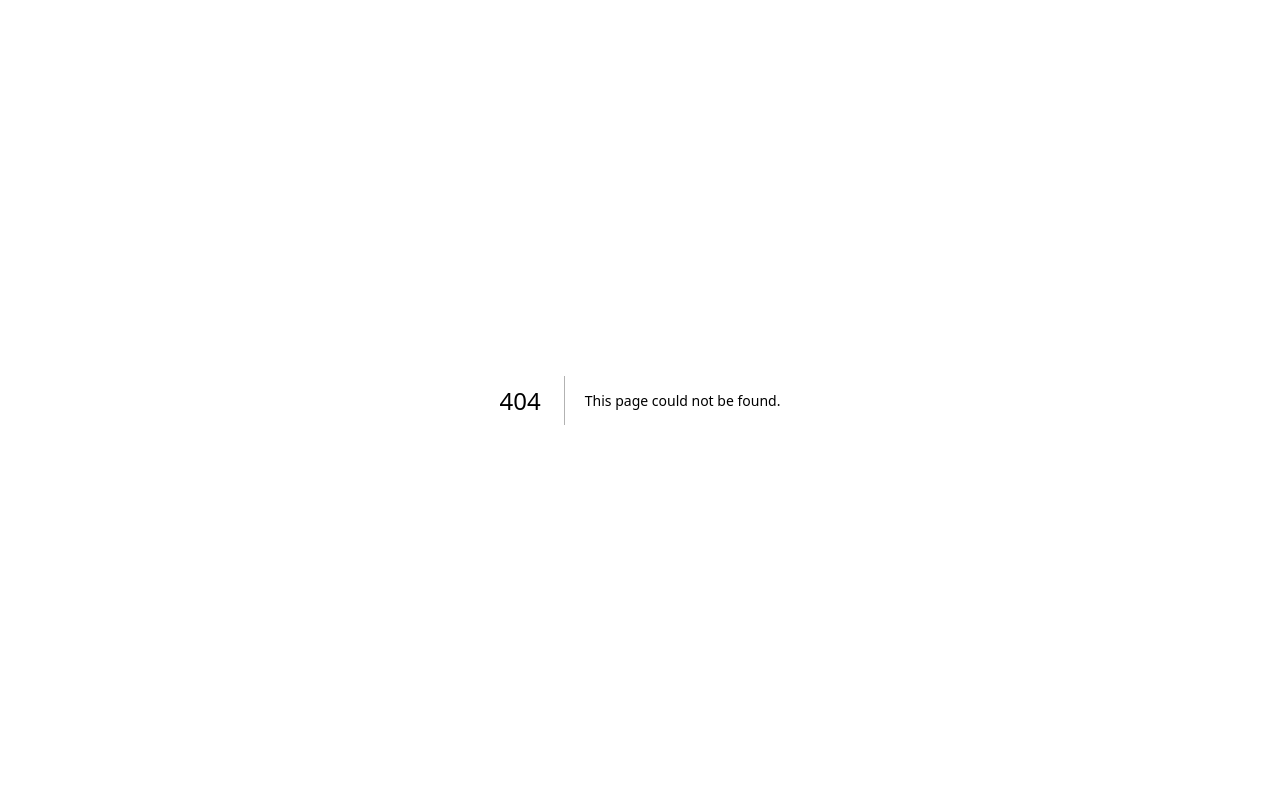
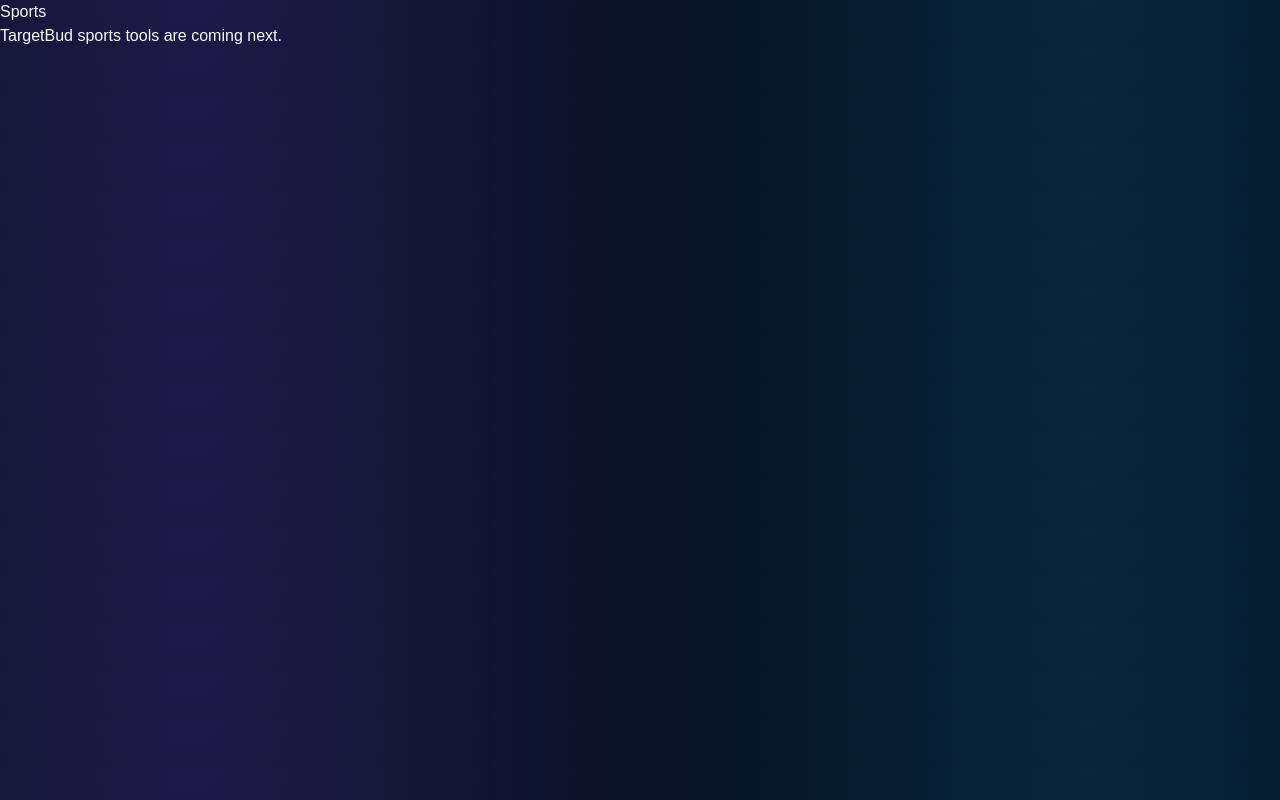
Before and after one commit to hariaahil/my-app, a Next.js app: page /sports in a window 1280 px wide. Before the commit this address had no page. Built offline with nearby package versions, Linux system fonts and the light colour scheme.

Commit message:
Add Sports route

```diff
--- /dev/null
+++ b/app/sports/page.tsx
@@ -0,0 +1,3 @@
+export default function SportsPage() {
+  return <main><h1>Sports</h1><p>TargetBud sports tools are coming next.</p></main>;
+}
```
